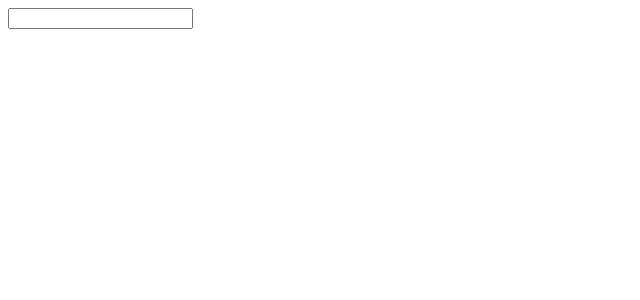
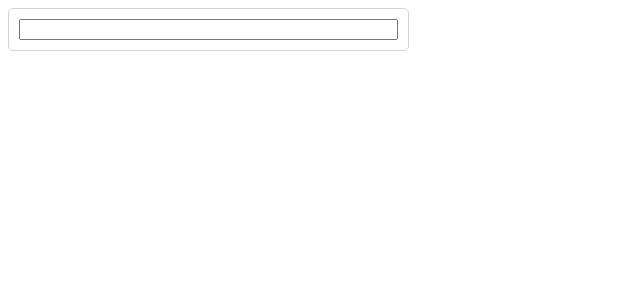
Before and after one commit to paleru/what-for-dinner, a React (Create React App) app: page / in a window 1280 px wide. Shown: the top 300 px of the page, without its empty margins (0-640 px from the left). Built offline with nearby package versions, Linux system fonts and the light colour scheme.

Commit message:
search retrieves recipes with ingredient from api

```diff
--- a/package.json
+++ b/package.json
@@ -6,6 +6,7 @@
     "@testing-library/jest-dom": "^5.17.0",
     "@testing-library/react": "^13.4.0",
     "@testing-library/user-event": "^13.5.0",
+    "axios": "^1.5.0",
     "react": "^18.2.0",
     "react-dom": "^18.2.0",
     "react-scripts": "5.0.1",
--- a/src/App.js
+++ b/src/App.js
@@ -1,15 +1,24 @@
 import SearchBar from "./components/SearchBar";
+import searchRecipes from "./components/DataFetcher";
+import { useState } from "react";
+import RecipeList from "./components/RecipeList";
+
 
 function App() {
-    const handleSubmit = (term) => {
-        console.log('Term: ' + term);
+    const [recipes, setRecipes ] = useState([]);
+
+
+    const handleSubmit = async (ingredient) => {
+        const result = await searchRecipes(ingredient)
+
+        setRecipes(result)
     };
 
     return (
     <div>
         <SearchBar onSubmit={handleSubmit} />
+        <RecipeList recipes={recipes} />
     </div>
     );
 }
-
 export default App;
--- /dev/null
+++ b/src/components/DataFetcher.js
@@ -0,0 +1,13 @@
+import axios from "axios";
+
+const searchRecipes = async (ingredient) => {
+    const response = await axios.get('https://api.spoonacular.com/recipes/findByIngredients?apiKey=c1573df744bd4d0f8e0571ffddef0f5e', {
+    params: {
+            ingredients: ingredient,
+        }
+    });
+
+    return response.data;
+ }
+
+ export default searchRecipes;
--- /dev/null
+++ b/src/components/RecipeList.js
@@ -0,0 +1,11 @@
+import RecipeShow from './RecipeShow'
+
+function RecipeList({ recipes }) {
+    const renderedRecipes = recipes.map((recipe) => {
+        return <RecipeShow key={recipe.id} recipe={recipe} />
+    })
+
+    return <div className='recipe-list'>{renderedRecipes}</div>
+}
+
+export default RecipeList;
--- /dev/null
+++ b/src/components/RecipeShow.js
@@ -0,0 +1,8 @@
+function RecipeShow({ recipe }) {
+    return <div>
+        <img src={recipe.image} alt={recipe.name} />
+        <p>{recipe.title}</p>
+    </div>
+}
+
+export default RecipeShow;
--- a/src/components/SearchBar.js
+++ b/src/components/SearchBar.js
@@ -1,4 +1,5 @@
 import { useState } from 'react';
+import '../styling/SearchBar.css'
 
 function SearchBar({ onSubmit }) {
     const [term, setTerm] = useState('');
@@ -6,9 +7,7 @@ function SearchBar({ onSubmit }) {
     const handleFormSubmit = (event) => {
         event.preventDefault();
 
-        onSubmit(
-
-        );
+        onSubmit(term);
     };
 
     const handleChange = (event) => {
@@ -16,11 +15,10 @@ function SearchBar({ onSubmit }) {
     };
 
     return (
-    <div>
+    <div className='search-bar'>
         <form onSubmit={handleFormSubmit}>
             <input value={term} onChange={handleChange} />
         </form>
-        <p>{term}</p>
     </div>
     );
 }
--- /dev/null
+++ b/src/styling/SearchBar.css
@@ -0,0 +1,12 @@
+.search-bar {
+    border: 1px solid lightgray;
+    border-radius: 5px;
+    padding: 10px;
+    width: 30%;
+
+}
+
+.search-bar form {
+    display: flex;
+    flex-direction: column;
+}
```
Also changed, not shown: 1 other file (tests, documents, lock files or other folders).
